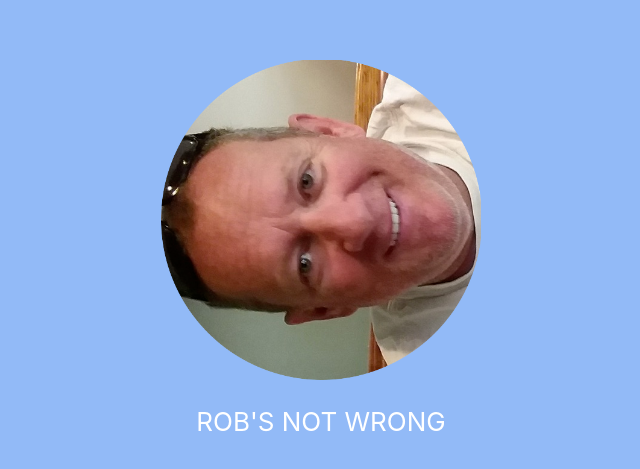
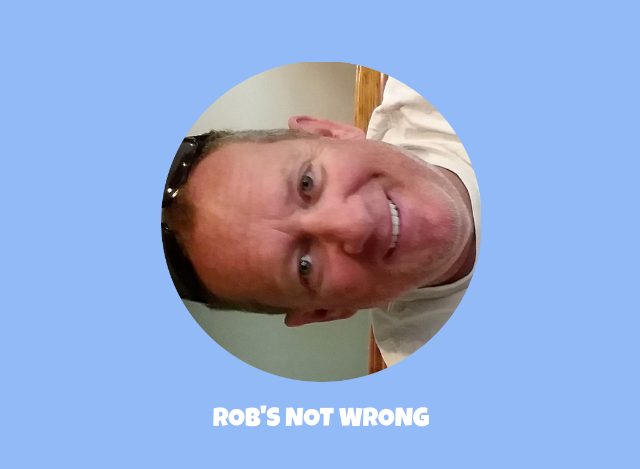
Before and after one commit to shadopawn/RobsNotWrong, a React (Create React App) app: page / in a window 1280 px wide. Shown: the part 139-608 px from the top of the page, without its empty margins (319-959 px from the left). Built offline with nearby package versions, Linux system fonts and the light colour scheme.

Commit message:
add custom font

```diff
--- a/public/index.html
+++ b/public/index.html
@@ -24,6 +24,7 @@
       work correctly both with client-side routing and a non-root public URL.
       Learn how to configure a non-root public URL by running `npm run build`.
     -->
+    <link href="https://fonts.googleapis.com/css2?family=Luckiest+Guy&display=swap" rel="stylesheet">
     <title>React App</title>
   </head>
   <body>
--- a/src/App.css
+++ b/src/App.css
@@ -1,5 +1,6 @@
 .App {
   text-align: center;
+  font-family: 'Luckiest Guy', cursive;
 }
 
 .App-logo {
```
